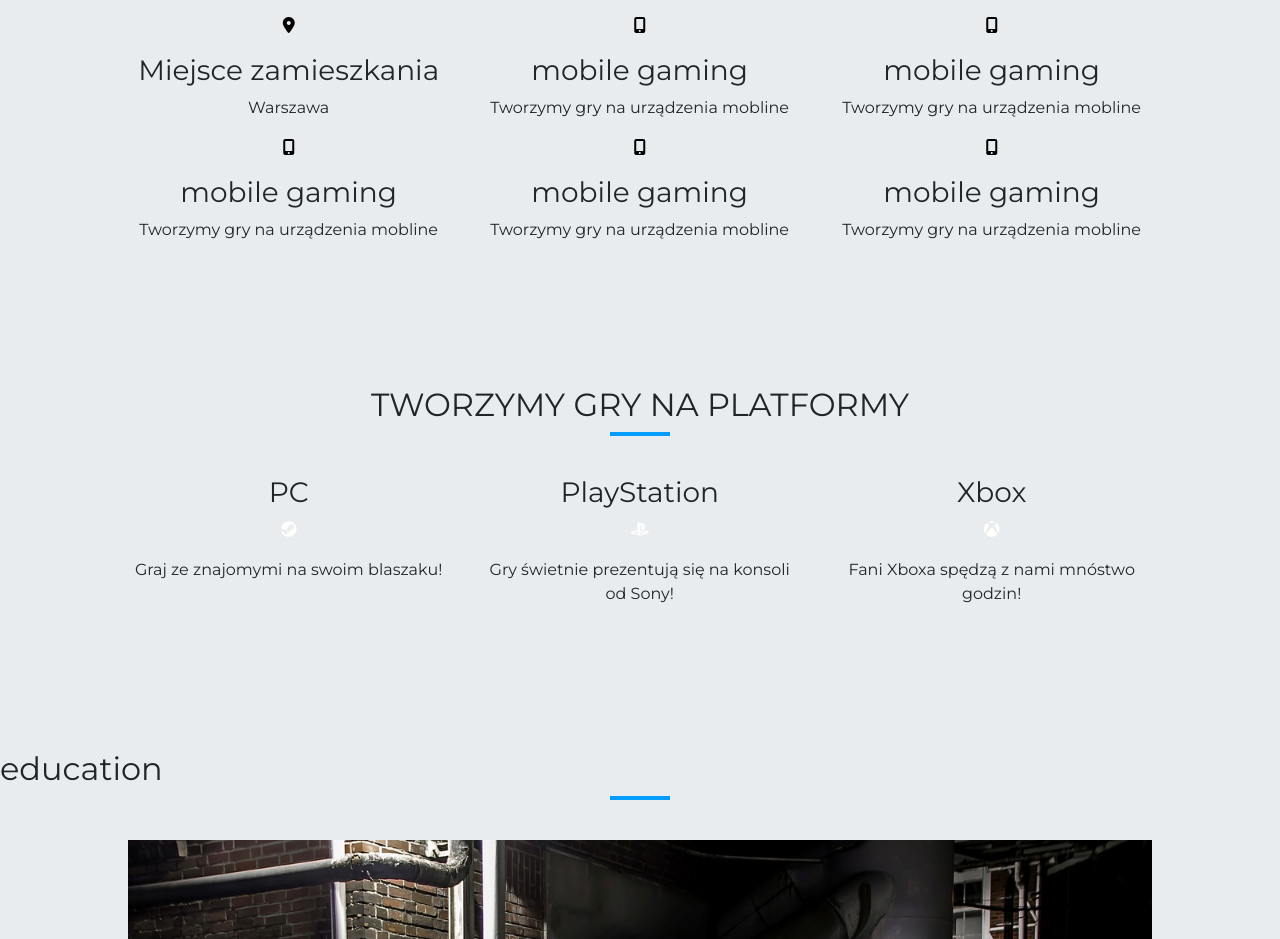
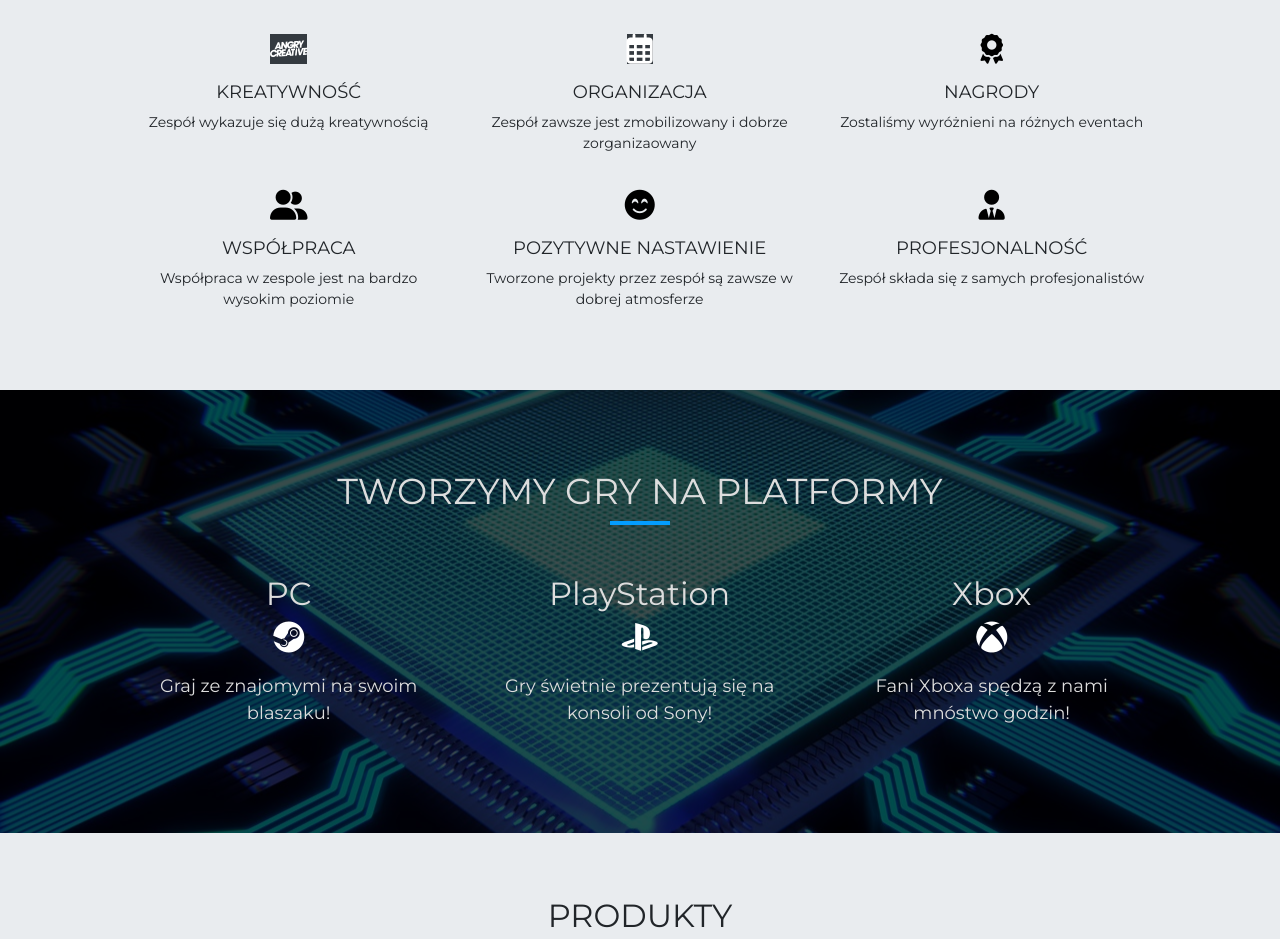
Before and after one commit to GabrielaM19/exampleResponsiveApp, a plain HTML site: page index.html in a window 1280 px wide. Shown: the part 940-1879 px from the top of the page. Drawn offline with nearby package versions, Linux system fonts and the light colour scheme.

Commit message:
updated html file

```diff
--- a/index.html
+++ b/index.html
@@ -23,15 +23,15 @@
 <body data-spy="scroll" data-target="#navbar">
 
     <nav class="navbar navbar-expand-lg fixed-top" id="navbar">
-        <a class="navbar-brand" href="#"><i class="fas fa-music"></i> Gabriela <span class="blue-text">Miller</span></a>
+        <a class="navbar-brand" href="#"><i class="far fa-keyboard"></i> Pro<span class="blue-text">Gamers</span></a>
         <button class="navbar-toggler" type="button" data-toggle="collapse" data-target="#navbarNavAltMarkup" aria-controls="navbarNavAltMarkup" aria-expanded="false" aria-label="Toggle navigation">
             <i class="fas fa-bars"></i>
         </button>
         <div class="collapse navbar-collapse" id="navbarNavAltMarkup">
           <div class="navbar-nav ml-auto">
             <a class="nav-link active" href="#home">Home</a>
-            <a class="nav-link" href="#aboutme">O mnie</a>
-            <a class="nav-link" href="#education">Wykształcenie</a>
+            <a class="nav-link" href="#aboutus">O nas</a>
+            <a class="nav-link" href="#products">Produkty</a>
             <a class="nav-link" href="#prices">Ceny</a>
             <a class="nav-link" href="#team">Zespół</a>
             <a class="nav-link" href="#contact">Kontakt</a>
@@ -45,56 +45,56 @@
             <div class="hero-text">
                 <h1 class="animate__animated animate__bounceInUp">Witajcie w pro<span class="blue-text">gamers</span></h1>
                 <p class="animate__animated animate__bounceInUp">W miejscu, gdzie gry tworzymy z pasja</p>
-                <a class="btn btn-outline-light animate__animated animate__bounceInUp" href="#aboutme">Poznaj nas</a>
+                <a class="btn btn-outline-light animate__animated animate__bounceInUp" href="#aboutus">Poznaj nas</a>
             </div>
-            <a href="#aboutme"><i class="fas fa-chevron-down animate__animated animate__bounce animate__infinite"></i></a>
+            <a href="#aboutus"><i class="fas fa-chevron-down animate__animated animate__bounce animate__infinite"></i></a>
         </div>
     </header>
 
     <main>
-        <section id="aboutme" class="scroll-fix">
+        <section id="aboutus" class="scroll-fix">
             <div class="jumbotron jumbotron-fluid">
                 <div class="wrapper">
                     <h2>o nas</h2>
                     <div class="underline"></div>
 
                     <div class="row">
-                        <div class="col-sm-6 col-md-4 text-center aboutme-hover animate__animated animate__bounceIn">
-                            <p><i class="fas fa-map-marker-alt"></i></p>
-                            <h3>Miejsce zamieszkania</h3>
-                            <p>Warszawa</p>
+                        <div class="col-sm-6 col-md-4 text-center aboutus-hover animate__animated animate__bounceIn">
+                            <p><i class="fab fa-angrycreative bg-dark"></i></p>
+                            <h3>kreatywność</h3>
+                            <p>Zespół wykazuje się dużą kreatywnością</p>
                         </div>
-                        <div class="col-sm-6 col-md-4 text-center aboutme-hover animate__animated animate__bounceIn">
-                            <p><i class="fas fa-mobile-alt"></i></p>
-                            <h3>mobile gaming</h3>
-                            <p>Tworzymy gry na urządzenia mobline</p>
+                        <div class="col-sm-6 col-md-4 text-center aboutus-hover animate__animated animate__bounceIn">
+                            <p><i class="far fa-calendar-alt bg-dark"></i></p>
+                            <h3>organizacja</h3>
+                            <p>Zespół zawsze jest zmobilizowany i dobrze zorganizaowany</p>
                         </div>
-                        <div class="col-sm-6 col-md-4 text-center aboutme-hover animate__animated animate__bounceIn">
-                            <p><i class="fas fa-mobile-alt"></i></p>
-                            <h3>mobile gaming</h3>
-                            <p>Tworzymy gry na urządzenia mobline</p>
+                        <div class="col-sm-6 col-md-4 text-center aboutus-hover animate__animated animate__bounceIn">
+                            <p><i class="fas fa-award"></i></p>
+                            <h3>nagrody</h3>
+                            <p>Zostaliśmy wyróżnieni na różnych eventach</p>
                         </div>
-                        <div class="col-sm-6 col-md-4 text-center aboutme-hover animate__animated animate__bounceIn">
-                            <p><i class="fas fa-mobile-alt"></i></p>
-                            <h3>mobile gaming</h3>
-                            <p>Tworzymy gry na urządzenia mobline</p>
+                        <div class="col-sm-6 col-md-4 text-center aboutus-hover animate__animated animate__bounceIn">
+                            <p><i class="fas fa-user-friends"></i></p>
+                            <h3>współpraca</h3>
+                            <p>Współpraca w zespole jest na bardzo wysokim poziomie</p>
                         </div>
-                        <div class="col-sm-6 col-md-4 text-center aboutme-hover animate__animated animate__bounceIn ">
-                            <p><i class="fas fa-mobile-alt"></i></p>
-                            <h3>mobile gaming</h3>
-                            <p>Tworzymy gry na urządzenia mobline</p>
+                        <div class="col-sm-6 col-md-4 text-center aboutus-hover animate__animated animate__bounceIn ">
+                            <p><i class="fas fa-smile-beam"></i></p>
+                            <h3>pozytywne nastawienie</h3>
+                            <p>Tworzone projekty przez zespół są zawsze w dobrej atmosferze</p>
                         </div>
-                        <div class="col-sm-6 col-md-4 text-center aboutme-hover animate__animated animate__bounceIn">
-                            <p><i class="fas fa-mobile-alt"></i></p>
-                            <h3>mobile gaming</h3>
-                            <p>Tworzymy gry na urządzenia mobline</p>
+                        <div class="col-sm-6 col-md-4 text-center aboutus-hover animate__animated animate__bounceIn">
+                            <p><i class="fas fa-user-tie"></i></p>
+                            <h3>profesjonalność</h3>
+                            <p>Zespół składa się z samych profesjonalistów</p>
                         </div>
                     </div>
                 </div>
             </div>
         </section>
 
-        <section id="aboutme-hero">
+        <section id="aboutus-hero">
 
             <div class="jumbotron jumbotron-fluid">
                 <div class="about-shadow"></div>
@@ -124,12 +124,12 @@
 
         </section>
 
-        <section id="education" class="scroll-fix">
+        <section id="products" class="scroll-fix">
             <div class="jumbotron jumbotron-fluid">
-                <h2>education</h2>
+                <h2>produkty</h2>
                 <div class="underline"></div>
 
-                <!-- education na MOBILNE  -->
+                <!-- products na MOBILNE  -->
                 <div class="wrapper">
                     <div class="card-deck d-lg-none">
                         <div class="card">
@@ -150,7 +150,7 @@
 
 
 
-                <!-- education na DESKTOP -->
+                <!-- products na DESKTOP -->
 
                 <div id="carouselExampleCaptions" class="carousel slide d-none d-lg-block" data-ride="carousel">
                     <ol class="carousel-indicators">
@@ -200,7 +200,7 @@
                         <div class="price-box">
                             <h3>mobile</h3>
                             <hr>
-                            <p><span>Urządzenia:</span> <i class="fas fa-mobile-alt"></i> <i class="fas fa-desktop"></i> <i class="fas fa-gamepad"></i></p>
+                            <p><span>Urządzenia:</span> <i class="fas fa-mobile-alt"></i></p>
                             <p><span>Długość gry:</span>Długa</p>
                             <p><span>Grafika:</span> Średnia</p>
                             <p><span>Online:</span> Nie</p>
```
